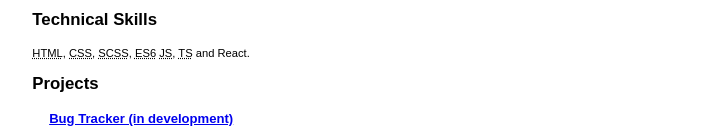
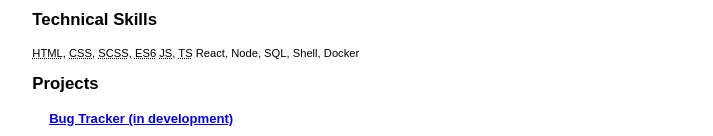
Before and after one commit to chris-straka/resume, a plain HTML site: page index.html in a window 1280 px wide. Shown: the part 167-303 px from the top of the page, without its empty margins (281-994 px from the left). Drawn offline with Linux system fonts and the light colour scheme.

Commit message:
add skills

```diff
--- a/index.html
+++ b/index.html
@@ -42,7 +42,11 @@
             <abbr title="ECMAScript Version 6">ES6</abbr>
             <abbr title="JavaScript">JS</abbr>,
             <abbr title="TypeScript">TS</abbr>
-            and React.
+            React,
+            Node,
+            SQL,
+            Shell,
+            Docker
           </p>
         </section>
 
```
